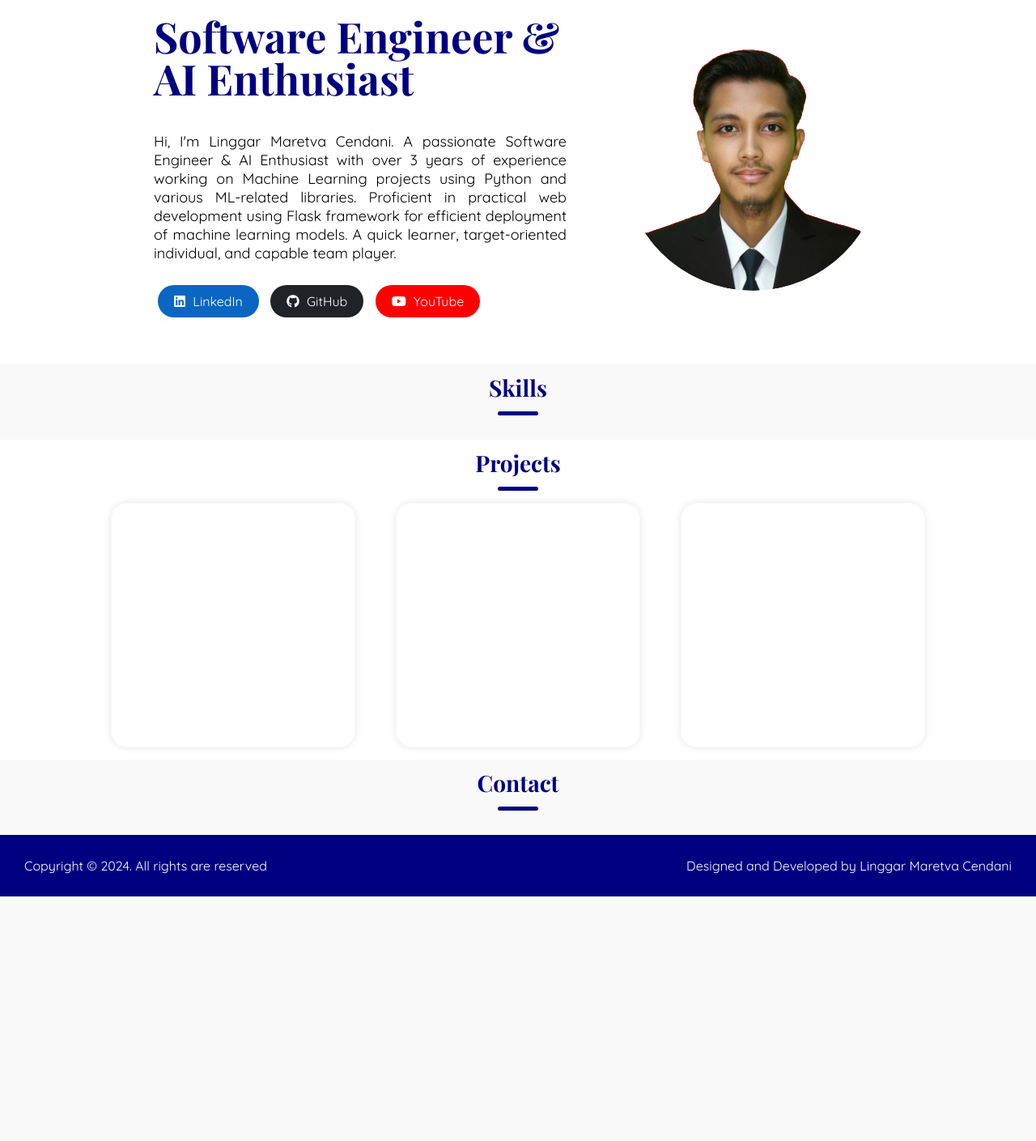
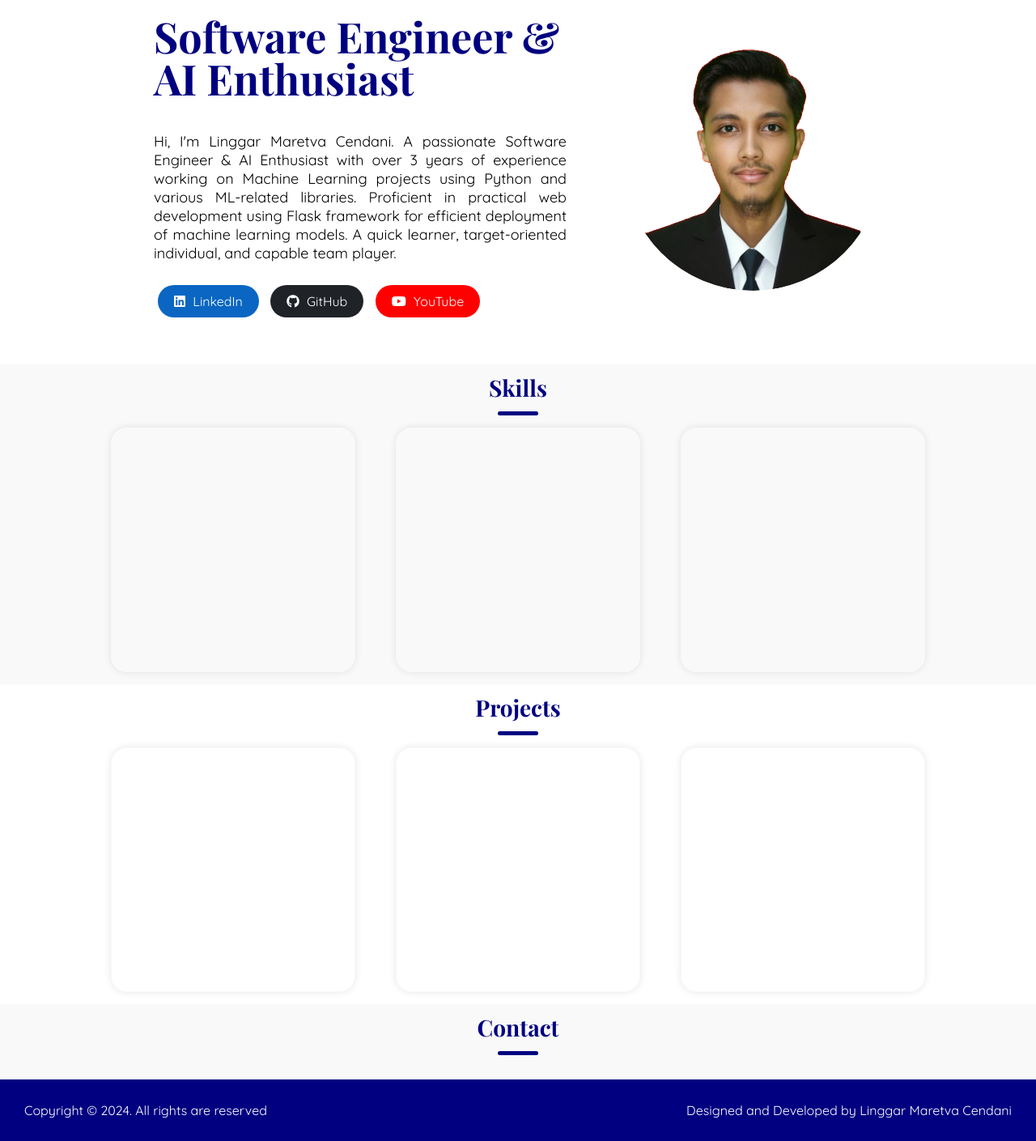
Before and after one commit to LinggarM/LinggarM.github.io, a PHP site: page / in a window 1280 px wide. Shown: the part 141-1550 px from the top of the page at 81% size. Before the commit the page ends 1248 px from the top, so only its background shows below. Run offline with PHP 8.4, Linux system fonts and the light colour scheme.

Commit message:
Add AOS (Animate On Scroll)

```diff
--- a/css/styles.css
+++ b/css/styles.css
@@ -344,6 +344,21 @@ header {
     background: #f9f9f9;
 }
 
+#skill-container {
+    display: flex;
+    flex-direction: row;
+    justify-content: center;
+    column-gap: 50px;
+}
+
+.skill {
+    width: 300px;
+    height: 300px;
+    border: 1px solid #f9f9f9;
+    border-radius: 20px;
+    box-shadow: 0 0 10px rgb(0 0 0 / 10%)
+}
+
 
 /* Projects */
 
--- a/index.html
+++ b/index.html
@@ -10,6 +10,8 @@
     <link rel="stylesheet" href="https://fonts.googleapis.com/css2?family=Playfair+Display:wght@400;700&display=swap">
     <link rel="stylesheet" href="https://fonts.googleapis.com/css2?family=Quicksand:wght@400;700&display=swap">
     <link rel="stylesheet" href="https://cdnjs.cloudflare.com/ajax/libs/font-awesome/5.15.3/css/all.min.css" />
+	<link href="https://unpkg.com/aos@2.3.1/dist/aos.css" rel="stylesheet">
+	<script src="https://unpkg.com/aos@2.3.1/dist/aos.js"></script>
 </head>
 
 <body>
@@ -31,7 +33,7 @@
         </div>
     </nav>
     <header id="about">
-        <div id="header-left">
+        <div id="header-left" data-aos="fade-up" data-aos-duration="1000">
             <div id="header-left-container">
                 <div id="headline">Software Engineer & AI Enthusiast</div>
                 <div id="summary">Hi, I'm Linggar Maretva Cendani. A passionate Software Engineer & AI Enthusiast with over 3 years of experience working on Machine Learning projects using Python and various ML-related libraries. Proficient in practical web development using
@@ -43,27 +45,32 @@
                 </div>
             </div>
         </div>
-        <div id="header-right">
+        <div id="header-right" data-aos="fade-up" data-aos-duration="1000">
             <img id="profile-photo" src="images/profile-photo.png">
         </div>
     </header>
     <main>
         <section id="skills">
-            <h2>Skills</h2>
-            <div class="title-underline"></div>
+            <h2 data-aos="fade-up" data-aos-duration="1000">Skills</h2>
+            <div class="title-underline" data-aos="fade-up" data-aos-duration="1000"></div>
+            <div id="skill-container" data-aos="fade-up" data-aos-duration="1000">
+                <div class="skill"></div>
+                <div class="skill"></div>
+                <div class="skill"></div>
+            </div>
         </section>
         <section id="projects">
-            <h2>Projects</h2>
-            <div class="title-underline"></div>
-            <div id="project-container">
+            <h2 data-aos="fade-up" data-aos-duration="1000">Projects</h2>
+            <div class="title-underline" data-aos="fade-up" data-aos-duration="1000"></div>
+            <div id="project-container" data-aos="fade-up" data-aos-duration="1000">
                 <div class="project"></div>
                 <div class="project"></div>
                 <div class="project"></div>
             </div>
         </section>
         <section id="contact">
-            <h2>Contact</h2>
-            <div class="title-underline"></div>
+            <h2 data-aos="fade-up" data-aos-duration="1000">Contact</h2>
+            <div class="title-underline" data-aos="fade-up" data-aos-duration="1000"></div>
         </section>
     </main>
     <footer>
@@ -76,6 +83,9 @@
     </footer>
 
     <script type="text/javascript" src="js/script.js"></script>
+	<script>
+		AOS.init();
+	</script>
 </body>
 
 </html>
```
